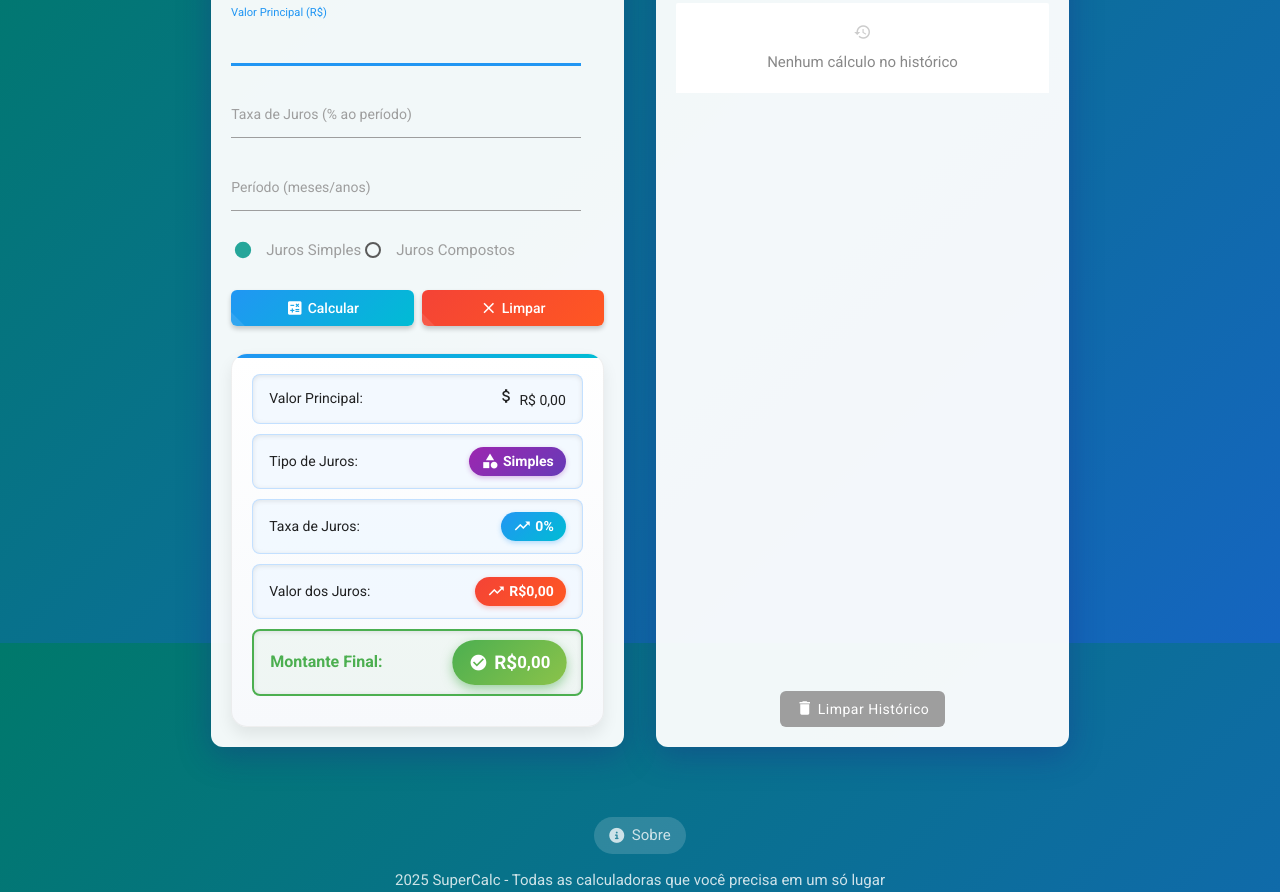
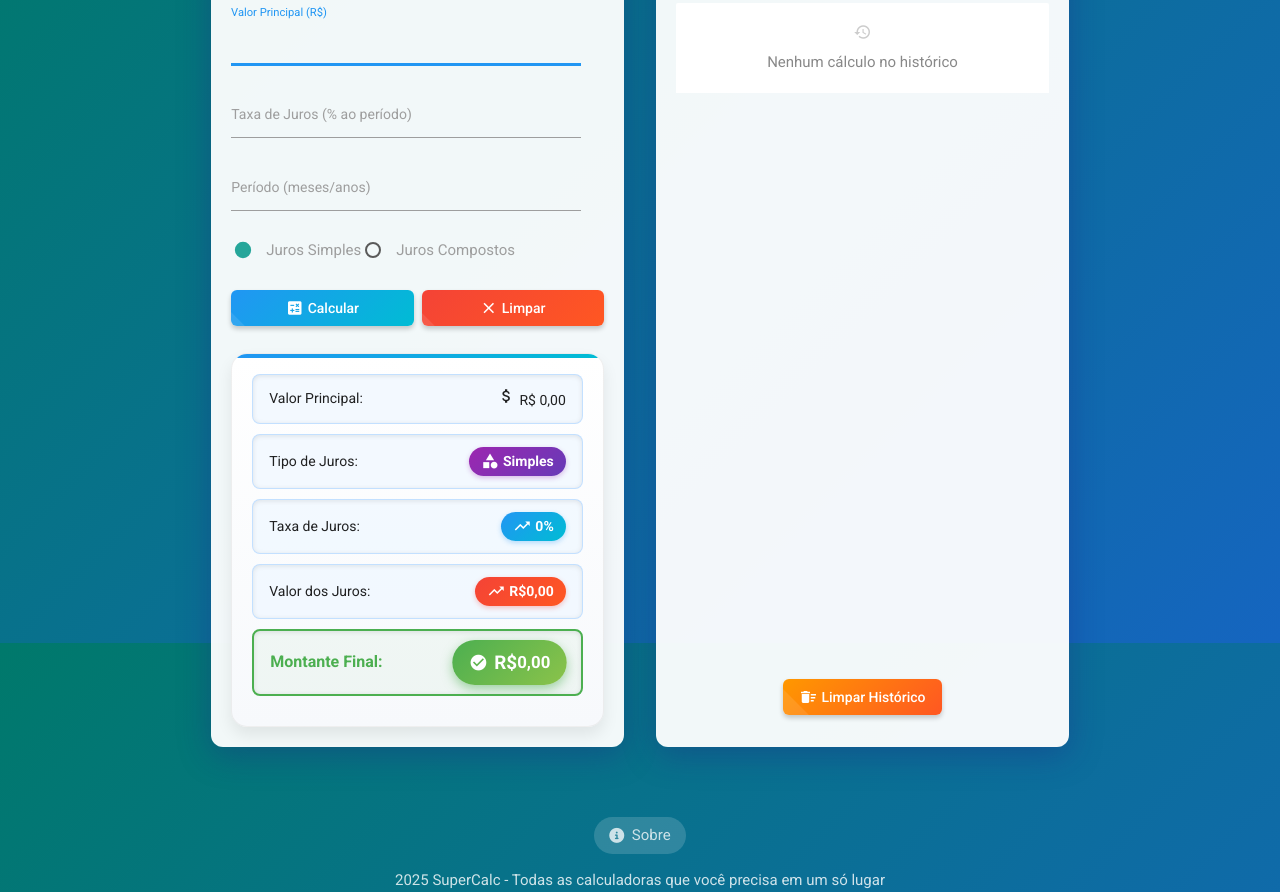
Before and after one commit to lucasgamadev/supercalc, a website: page pages/calc_juros.html in a window 1280 px wide. Shown: the part 157-1049 px from the top of the page. Drawn offline with nearby package versions, Linux system fonts and the light colour scheme.

Commit message:
Refatora botão de limpar histórico como componente.
Substitui o botão de limpar histórico por um componente web reutilizável.

Esta alteração encapsula a lógica de limpeza do histórico dentro de um componente web, melhorando a organização do código e facilitando a reutilização em outras partes da aplicação. O componente gerencia seu próprio estado e interações, reduzindo a complexidade no script principal da calculadora.

```diff
--- a/pages/calc_juros.html
+++ b/pages/calc_juros.html
@@ -1059,16 +1059,14 @@
                 role="list"
                 aria-label="Histórico de cálculos"
               ></ul>
-              <div style="position: absolute; bottom: 10px; left: 0; right: 0; text-align: center;">
-                <button
-                  id="limpar-historico"
-                  class="btn waves-effect waves-light grey"
-                  style="margin: 0 auto;"
-                  aria-label="Limpar histórico"
-                >
-                  <i class="material-icons left" aria-hidden="true">delete</i>
-                  Limpar Histórico
-                </button>
+              <div class="btn-container" style="margin-top: auto; text-align: center; position: absolute; bottom: 10px; left: 0; right: 0; display: flex; justify-content: center;">
+                <clear-history-button
+                  storage-key="historico-juros"
+                  history-list-id="historico-list"
+                  container-id="historico-container"
+                  success-message="Histórico limpo com sucesso!"
+                  empty-message="O histórico já está vazio!"
+                ></clear-history-button>
               </div>
             </div>
           </div>
@@ -1082,6 +1080,8 @@
     <!-- Importando jQuery e Materialize JS -->
     <script src="https://code.jquery.com/jquery-3.6.0.min.js"></script>
     <script src="https://cdnjs.cloudflare.com/ajax/libs/materialize/1.0.0/js/materialize.min.js"></script>
+    <!-- Importando componentes web personalizados -->
+    <script src="/assets/js/components/clear-history-button.js"></script>
 
     <!-- Script da Calculadora -->
     <script>
@@ -1096,7 +1096,7 @@
         const tipoJurosRadios = document.getElementsByName("tipo-juros");
         const calcularBtn = document.getElementById("calcular");
         const limparBtn = document.getElementById("limpar");
-        const limparHistoricoBtn = document.getElementById("limpar-historico");
+        // O botão limpar histórico agora é um componente web que gerencia seu próprio estado
         const historicoList = document.getElementById("historico-list");
 
         // Elementos de resultado
@@ -1317,18 +1317,7 @@
           showToast("Campos limpos", "rounded blue");
         });
 
-        // Evento de clique no botão limpar histórico
-        limparHistoricoBtn.addEventListener("click", function () {
-          if (historico.length === 0) {
-            showToast("Histórico já está vazio", "rounded orange");
-            return;
-          }
-
-          historico = [];
-          localStorage.removeItem("historicoJuros");
-          atualizarHistorico();
-          showToast("Histórico limpo com sucesso", "rounded red");
-        });
+        // O evento de clique no botão limpar histórico agora é gerenciado pelo componente web
 
         // Formatar entrada de valor monetário
         principalInput.addEventListener("input", function (e) {
```
